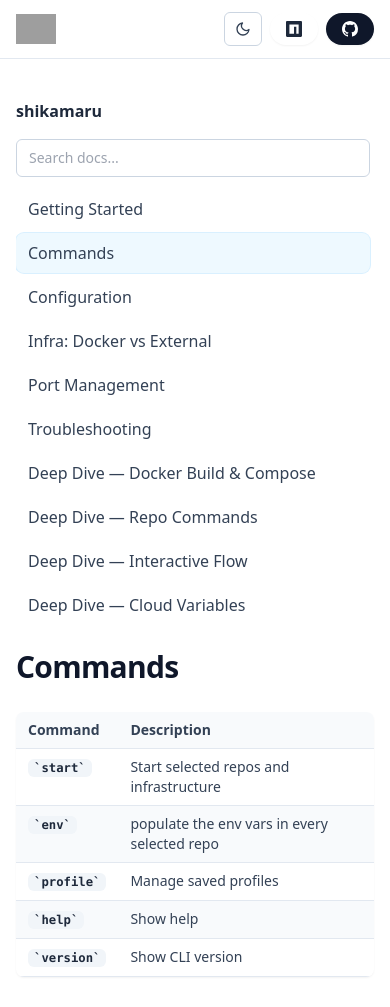
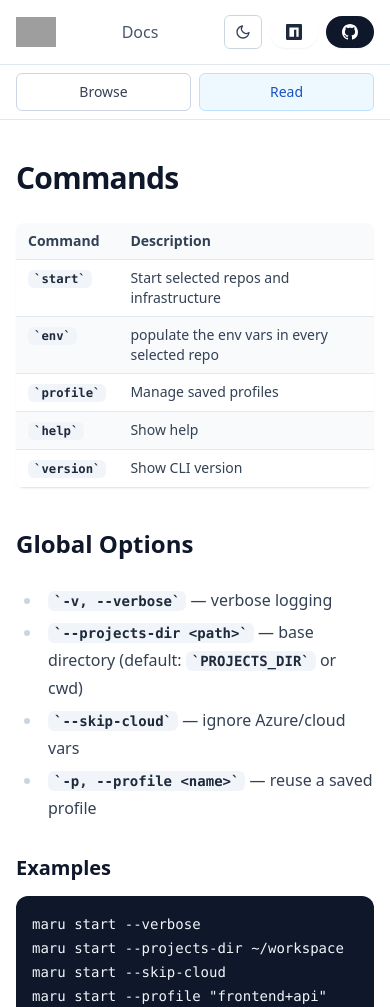
Before and after one commit to ibrahimasry/shikamaru-docs, a Gatsby site: page /docs/commands in a window 390 px wide. Shown: the top 1007 px of the page. Built offline with nearby package versions, Linux system fonts and the light colour scheme; Gatsby itself is replaced by a stand-in of ours; some packages are replaced by stand-ins of ours; code samples lack their colours; grey boxes are pictures that could not be loaded.

Commit message:
chore : add responsiveness to docs

```diff
--- a/src/components/DocsLayout.tsx
+++ b/src/components/DocsLayout.tsx
@@ -72,6 +72,9 @@ const DocsLayout: React.FC<DocsLayoutProps> = ({ title, children }) => {
   const [searchQuery, setSearchQuery] = React.useState<string>("");
   const [currentPath, setCurrentPath] = React.useState<string | null>(null);
   const sidebarRef = React.useRef<HTMLDivElement | null>(null);
+  const [activeMobilePanel, setActiveMobilePanel] = React.useState<
+    "browse" | "read"
+  >("read");
 
   React.useEffect(() => {
     if (!contentRef.current) return;
@@ -202,8 +205,43 @@ const DocsLayout: React.FC<DocsLayoutProps> = ({ title, children }) => {
 
   return (
     <Layout title={title}>
+      <div className="md:hidden sticky top-16 z-30 bg-white/80 backdrop-blur border-b border-slate-200 supports-[backdrop-filter]:bg-white/60 dark:bg-slate-950/80 dark:supports-[backdrop-filter]:bg-slate-950/60 dark:border-slate-800">
+        <div className="max-w-6xl mx-auto px-4 py-2 flex items-center gap-2">
+          <button
+            type="button"
+            onClick={() => setActiveMobilePanel("browse")}
+            className={
+              "flex-1 px-3 py-2 rounded-md text-sm border transition " +
+              (activeMobilePanel === "browse"
+                ? "bg-brand-50 text-brand-700 border-brand-200 dark:bg-slate-800 dark:text-brand-300 dark:border-slate-700"
+                : "bg-white text-slate-700 border-slate-300 hover:bg-slate-50 dark:bg-slate-900 dark:text-slate-300 dark:border-slate-700")
+            }
+            aria-pressed={activeMobilePanel === "browse"}
+          >
+            Browse
+          </button>
+          <button
+            type="button"
+            onClick={() => setActiveMobilePanel("read")}
+            className={
+              "flex-1 px-3 py-2 rounded-md text-sm border transition " +
+              (activeMobilePanel === "read"
+                ? "bg-brand-50 text-brand-700 border-brand-200 dark:bg-slate-800 dark:text-brand-300 dark:border-slate-700"
+                : "bg-white text-slate-700 border-slate-300 hover:bg-slate-50 dark:bg-slate-900 dark:text-slate-300 dark:border-slate-700")
+            }
+            aria-pressed={activeMobilePanel === "read"}
+          >
+            Read
+          </button>
+        </div>
+      </div>
       <div className="max-w-6xl mx-auto px-4 py-10 grid grid-cols-12 gap-6">
-        <aside className="col-span-12 md:col-span-3 lg:col-span-3">
+        <aside
+          className={
+            "col-span-12 md:col-span-3 lg:col-span-3 order-1 md:order-none " +
+            (activeMobilePanel === "browse" ? "block" : "hidden md:block")
+          }
+        >
           <div className="sticky top-20">
             <Link to="/" className="flex items-center gap-2 mb-4">
               <span className="text-slate-800 font-semibold dark:text-slate-200">
@@ -232,6 +270,7 @@ const DocsLayout: React.FC<DocsLayoutProps> = ({ title, children }) => {
                     <Link
                       key={item.path}
                       to={item.path}
+                      onClick={() => setActiveMobilePanel("read")}
                       activeClassName="bg-brand-50 text-brand-700 ring-1 ring-brand-100 dark:bg-slate-800 dark:text-brand-300"
                       className="block px-3 py-2 rounded-lg text-slate-700 hover:text-brand-700 hover:bg-brand-50 dark:text-slate-300 dark:hover:text-brand-300 dark:hover:bg-slate-800"
                     >
@@ -244,7 +283,10 @@ const DocsLayout: React.FC<DocsLayoutProps> = ({ title, children }) => {
         </aside>
         <article
           ref={contentRef}
-          className="col-span-12 md:col-span-8 lg:col-span-7 prose dark:prose-invert"
+          className={
+            "col-span-12 md:col-span-8 lg:col-span-7 prose dark:prose-invert order-2 md:order-none " +
+            (activeMobilePanel === "read" ? "block" : "hidden md:block")
+          }
         >
           {children}
           <div className="not-prose mt-12 pt-6 border-t border-slate-200 flex items-center justify-between text-sm dark:border-slate-800">
--- a/src/components/Layout.tsx
+++ b/src/components/Layout.tsx
@@ -75,8 +75,10 @@ const Header: React.FC<{ onOpenSearch: () => void }> = ({ onOpenSearch }) => {
         <Link to="/" className="flex items-center gap-3" aria-label="Home">
           <img src="/0.png" alt="shikamaru" className="h-30 w-10 md:h-12" />
         </Link>
-        <nav className="hidden md:flex items-center gap-1">
-          <NavLink to="/#features">Features</NavLink>
+        <nav className="flex items-center gap-1 flex-shrink-0">
+          <span className="hidden sm:inline">
+            <NavLink to="/#features">Features</NavLink>
+          </span>
           <NavLink to="/docs/getting-started">Docs</NavLink>
         </nav>
         <div className="flex items-center gap-2">
@@ -103,7 +105,7 @@ const Header: React.FC<{ onOpenSearch: () => void }> = ({ onOpenSearch }) => {
             )}
           </button>
           <a
-            className="btn-ghost"
+            className="btn-ghost hidden sm:inline-flex"
             href="https://www.npmjs.com/package/shikamaru"
             target="_blank"
             rel="noreferrer"
@@ -113,7 +115,7 @@ const Header: React.FC<{ onOpenSearch: () => void }> = ({ onOpenSearch }) => {
             <SiNpm className="h-4 w-4" aria-hidden="true" />
           </a>
           <a
-            className="btn-cta"
+            className="btn-cta hidden sm:inline-flex"
             href="https://github.com/ibrahimasry/shikamaru"
             target="_blank"
             rel="noreferrer"
```
